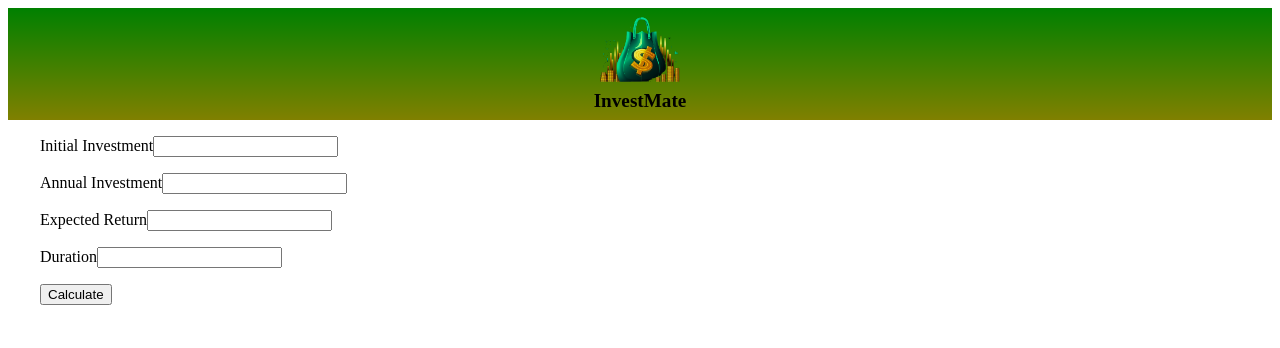
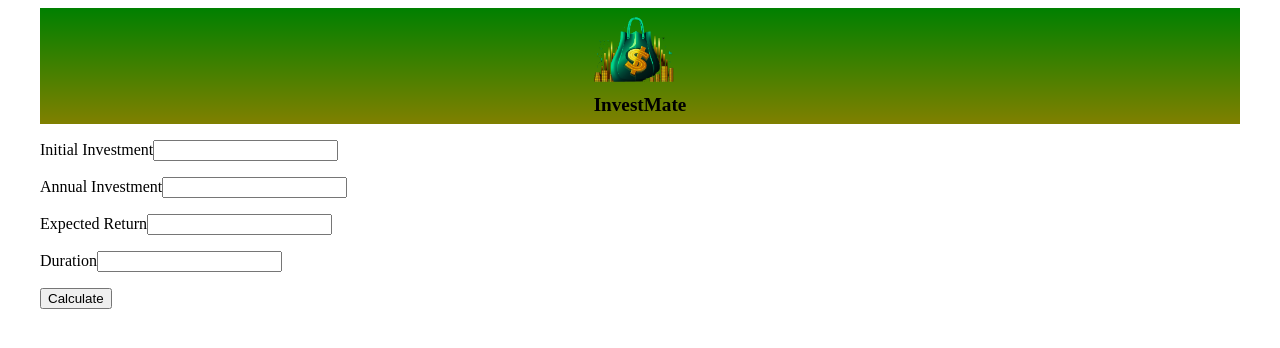
Before and after one commit to PAVI-SARAVANAN/InvestMate, an Angular app: page / in a window 1280 px wide. Shown: the top 348 px of the page. Built offline with nearby package versions, Linux system fonts and the light colour scheme.

Commit message:
Update Header Component

```diff
--- a/src/app/header/header.component.css
+++ b/src/app/header/header.component.css
@@ -1,8 +1,9 @@
-header{
+:host{
     background-image: linear-gradient(#008000 , #808000 );
     display: flex;
     flex-direction: column;
     align-items: center;
+    margin: 0.5rem 2rem;
 
 }
 img{
```
